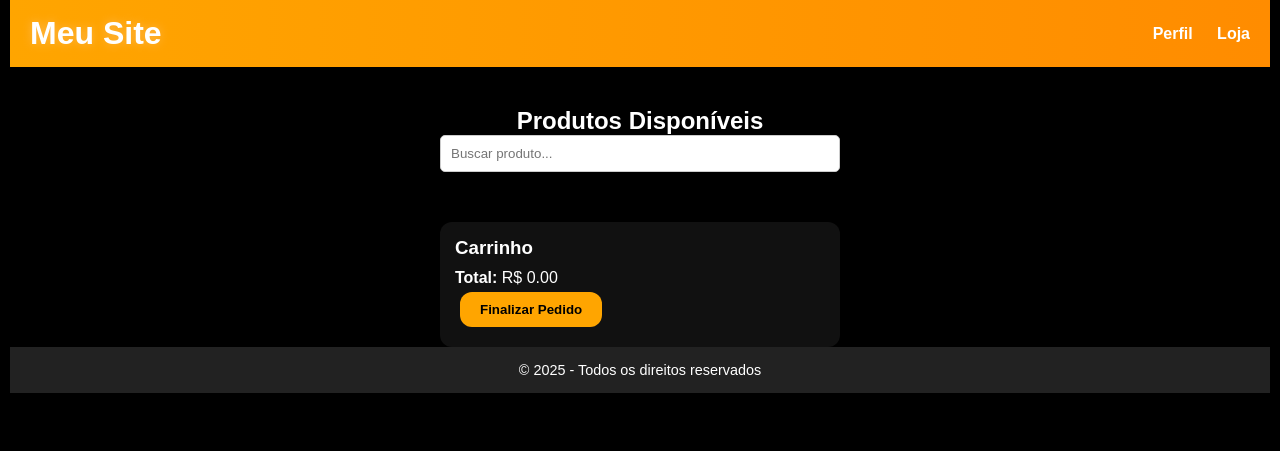
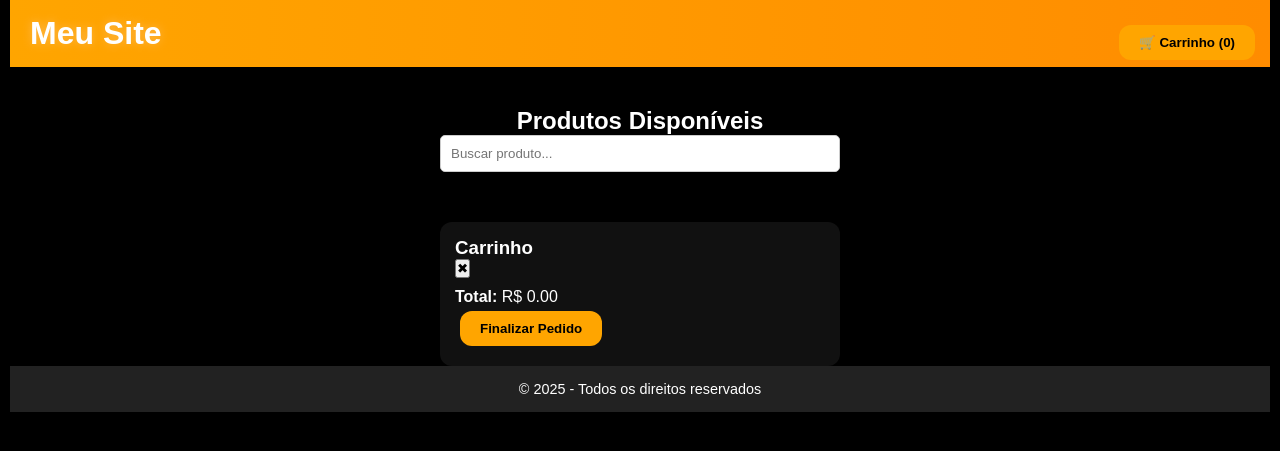
Before and after one commit to jnevesthe/loja-, a Django app: page /list/ in a window 1280 px wide. Shown: the top 451 px of the page. Run offline with Django 5.2, Linux system fonts and the light colour scheme; data that the repository does not hold is empty.

Commit message:
Update list.html

```diff
--- a/accounts/templates/shop/list.html
+++ b/accounts/templates/shop/list.html
@@ -3,29 +3,103 @@
 {% block title %}Loja{% endblock %}
 
 <style>
-    .cart-container {
-    position: fixed; /* fixo no body/viewport */
-    top: 20px;       /* distância do topo */
-    right: 20px;     /* distância da direita */
-    width: 250px;    /* largura do carrinho */
+/* Estilo geral */
+.hero-section {
+    text-align: center;
+    margin-bottom: 20px;
+}
+
+/* Carrinho lateral */
+.cart-container {
+    position: fixed;
+    top: 0;
+    right: -300px; /* começa escondido */
+    width: 300px;
+    height: 100%;
     background: #fff;
+    border-left: 2px solid #ccc;
+    padding: 20px;
+    box-shadow: -4px 0 8px rgba(0,0,0,0.3);
+    z-index: 1000;
+    transition: right 0.3s ease; /* animação */
+    display: flex;
+    flex-direction: column;
+}
+
+.cart-container.active {
+    right: 0; /* aparece deslizando */
+}
+
+.cart-header {
+    display: flex;
+    justify-content: space-between;
+    align-items: center;
+    margin-bottom: 15px;
+}
+
+.close-btn {
+    background: none;
+    border: none;
+    font-size: 22px;
+    cursor: pointer;
+}
+
+/* Overlay */
+#overlay {
+    display: none;
+    position: fixed;
+    top: 0;
+    left: 0;
+    width: 100%;
+    height: 100%;
+    background: rgba(0,0,0,0.5);
+    z-index: 900;
+}
+
+/* Produtos */
+.product-container {
+    display: flex;
+    flex-wrap: wrap;
+    justify-content: center;
+    gap: 20px;
+}
+
+.product-card {
     border: 1px solid #ccc;
+    padding: 15px;
     border-radius: 8px;
-    padding: 15px;
-    box-shadow: 0 4px 8px rgba(0,0,0,0.2);
-    z-index: 1000;   /* garante que fica acima de outros elementos */
-    }
+    text-align: center;
+    width: 220px;
+    background: #f9f9f9;
+    box-shadow: 0 2px 6px rgba(0,0,0,0.1);
+}
+.product-card img {
+    max-width: 100%;
+    height: auto;
+    border-radius: 5px;
+}
+.btn {
+    background: #28a745;
+    color: #fff;
+    border: none;
+    padding: 10px 15px;
+    border-radius: 5px;
+    cursor: pointer;
+}
+.btn:hover {
+    background: #218838;
+}
 </style>
 
 {% block main %}
 <h2 class="hero-section">Produtos Disponíveis</h2>
-
 
 <!-- Barra de Pesquisa -->
 <div style="text-align:center; margin-bottom:20px;">
     <input type="text" id="search-bar" placeholder="Buscar produto..." style="padding:10px; width:60%; max-width:400px; border:1px solid #ccc; border-radius:5px;">
 </div>
 
+<!-- Produtos -->
 <div class="product-container" id="product-container">
     {% for product in products %}
     <div class="product-card" data-name="{{ product.name|lower }}">
@@ -34,13 +108,8 @@
         {% endif %}
         <h3>{{ product.name }} - R$ {{ product.price }}</h3>
         <p class="short-desc">{{ product.description|truncatechars:50 }}</p>
-
-        <!-- Botão Ver Mais -->
         <a href="{% url 'detail' product.id %}" class="btn">Ver mais</a>
-        <br/>
-        <br/>
-
-        <!-- Botão Adicionar ao Carrinho -->
+        <br><br>
         <button type="button" class="btn add-cart"
             data-id="{{ product.id }}"
             data-name="{{ product.name }}"
@@ -51,9 +120,20 @@
     {% endfor %}
 </div>
 
+<!-- Botão Carrinho -->
+<button id="toggle-cart" class="btn" style="position:fixed; top:20px; right:20px; z-index:1100;">
+    🛒 Carrinho (<span id="cart-count">0</span>)
+</button>
+
+<!-- Overlay -->
+<div id="overlay"></div>
+
 <!-- Carrinho -->
-<div class="cart-container">
-    <h3>Carrinho</h3>
+<div id="cart-container" class="cart-container">
+    <div class="cart-header">
+        <h3>Carrinho</h3>
+        <button id="close-cart" class="close-btn">✖</button>
+    </div>
     <ul id="cart-items"></ul>
     <p><strong>Total:</strong> R$ <span id="cart-total">0.00</span></p>
     <button id="finalize-cart" class="btn">Finalizar Pedido</button>
@@ -64,34 +144,61 @@ document.addEventListener('DOMContentLoaded', () => {
     let cart = [];
     const cartItems = document.getElementById('cart-items');
     const cartTotal = document.getElementById('cart-total');
+    const cartCount = document.getElementById('cart-count');
     const searchBar = document.getElementById('search-bar');
+    const cartContainer = document.getElementById('cart-container');
+    const overlay = document.getElementById('overlay');
+    const toggleCartBtn = document.getElementById('toggle-cart');
+    const closeCartBtn = document.getElementById('close-cart');
 
     function updateCart() {
         cartItems.innerHTML = '';
         let total = 0;
+        let quantitySum = 0;
+
         cart.forEach(item => {
             const li = document.createElement('li');
             li.textContent = `${item.name} x ${item.quantity} - R$ ${(item.price * item.quantity).toFixed(2)}`;
             cartItems.appendChild(li);
             total += item.price * item.quantity;
+            quantitySum += item.quantity;
         });
+
         cartTotal.textContent = total.toFixed(2);
+        cartCount.textContent = quantitySum; // contador no botão
     }
 
+    // Mostrar carrinho
+    toggleCartBtn.addEventListener('click', () => {
+        cartContainer.classList.add('active');
+        overlay.style.display = 'block';
+    });
+
+    // Fechar carrinho
+    function closeCart() {
+        cartContainer.classList.remove('active');
+        overlay.style.display = 'none';
+    }
+    closeCartBtn.addEventListener('click', closeCart);
+    overlay.addEventListener('click', closeCart);
+
+    // Adicionar produto ao carrinho
     document.querySelectorAll('.add-cart').forEach(btn => {
         btn.addEventListener('click', () => {
             const id = btn.dataset.id;
             const name = btn.dataset.name;
             const price = parseFloat(btn.dataset.price);
             const existing = cart.find(item => item.id === id);
+
             if (existing) {
                 existing.quantity += 1;
             } else {
-                cart.push({id, name, price, quantity: 1});
+                cart.push({ id, name, price, quantity: 1 });
             }
+
             updateCart();
 
-            // Salva o pedido no banco via AJAX
+            // Salvar no backend via AJAX
             fetch("{% url 'add_to_cart' 0 %}".replace('0', id), {
                 method: 'POST',
                 headers: {
@@ -100,22 +207,17 @@ document.addEventListener('DOMContentLoaded', () => {
                 },
                 body: JSON.stringify({ quantity: 1 })
             }).then(response => response.json())
-            .then(data => {
-                console.log('Pedido adicionado:', data);
-            });
+            .then(data => console.log('Pedido adicionado:', data));
         });
     });
 
     // Finalizar pedido com checagem de login
     document.getElementById('finalize-cart').addEventListener('click', () => {
         const isAuthenticated = {{ user.is_authenticated|yesno:"true,false" }};
-
         if (!isAuthenticated) {
-            // Redireciona para login com ?next para voltar depois
             window.location.href = "{% url 'login' %}?next={% url 'list' %}";
         } else {
             alert('Pedidos adicionados com sucesso!');
-            // Aqui você pode redirecionar para a página de pedidos ou perfil
             window.location.href = "{% url 'profile' %}";
         }
     });
```
